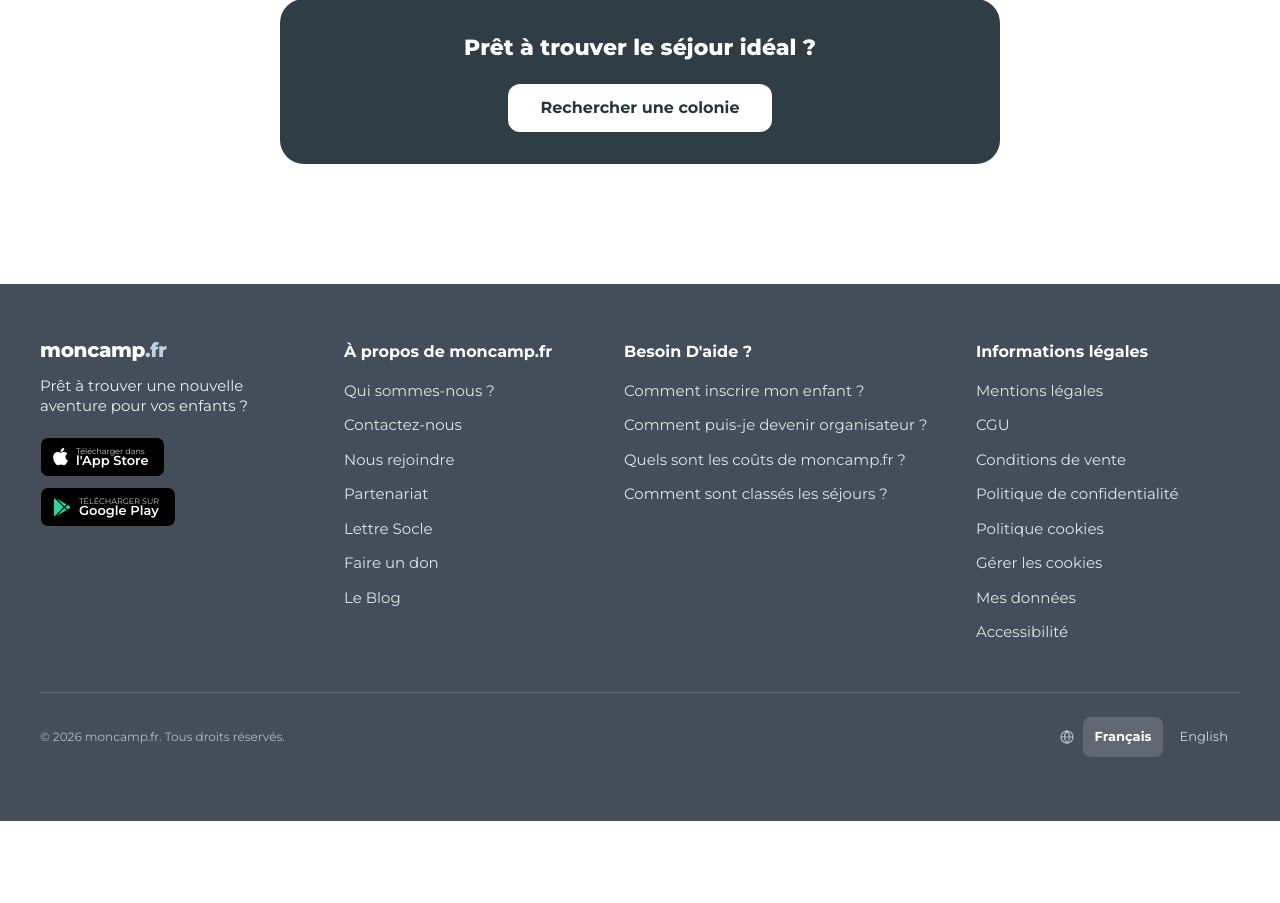
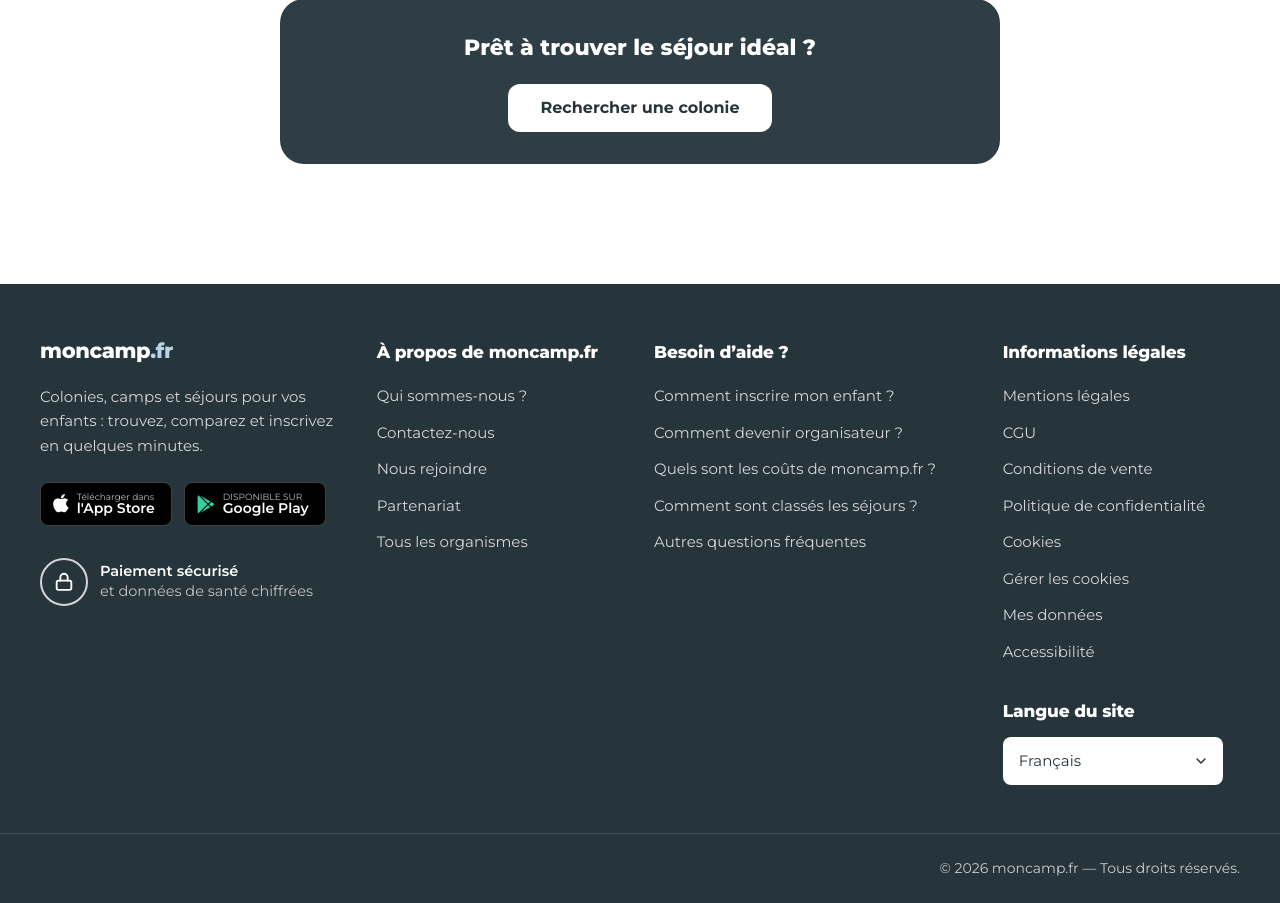
Before and after one commit to Cyprdu/colo, a PHP site: page /a_propos.php in a window 1280 px wide. Shown: the part 1673-2576 px from the top of the page. Before the commit the page ends 2494 px from the top, so only its background shows below. Run offline with PHP 8.4, Linux system fonts and the light colour scheme; some libraries are stand-ins or nearby versions.

Commit message:
Pied de page refait : 4 colonnes, badge paiement securise, selecteur de langue, reseaux sociaux
Co-Authored-By: Claude Opus 5.5 <noreply@anthropic.com>

```diff
--- a/partials/footer.php
+++ b/partials/footer.php
@@ -1,76 +1,84 @@
 <?php
-// partials/footer3.php : pied de page de l'accueil (fidèle à la maquette)
-// Les liens pointent vers des pages existantes ; legal.php regroupe les pages légales.
+$mc_reseaux = array_filter(['instagram' => '', 'facebook' => '', 'linkedin' => '', 'x-twitter' => '', 'youtube' => '']);
 ?>
-<footer class="bg-[#434e5a] text-white mt-16" role="contentinfo">
-    <div class="w-full max-w-[1320px] mx-auto px-6 sm:px-10 pt-14 pb-16">
-        <div class="grid gap-10 sm:grid-cols-2 lg:grid-cols-[1.1fr_1fr_1.3fr_1.1fr]">
-
-            <!-- Marque -->
+<footer class="bg-[#26343b] text-white mt-16" role="contentinfo">
+    <div class="w-full max-w-[1280px] mx-auto px-6 sm:px-10 pt-14 pb-12">
+        <div class="grid gap-x-10 gap-y-12 sm:grid-cols-2 lg:grid-cols-[1.25fr_1fr_1.3fr_1fr]">
             <div>
-                <a href="./" aria-label="moncamp.fr, accueil"><?php require_once __DIR__ . '/logo.php'; echo mc_logo('light', true, 32); ?></a>
-                <p class="mt-3 text-[15px] leading-snug text-white/90 max-w-[230px]">Prêt à trouver une nouvelle aventure pour vos enfants ?</p>
-                <div class="mt-5 flex flex-wrap gap-2.5">
-                    <button type="button" data-soon class="inline-flex items-center gap-2 h-10 pl-3 pr-4 rounded-lg bg-black border border-white/30 text-white hover:bg-[#161616] hover:border-white/60 transition cursor-pointer" aria-label="Télécharger dans l'App Store (bientôt disponible)">
-                        <i class="fa-brands fa-apple text-[20px]"></i>
-                        <span class="leading-none text-left"><span class="block text-[8px] text-white/80">Télécharger dans</span><span class="block text-[13px] font-semibold -mt-px">l'App Store</span></span>
+                <a href="./" aria-label="moncamp.fr, accueil" class="inline-block"><?php require_once __DIR__ . '/logo.php'; echo mc_logo('light', true, 34); ?></a>
+                <p class="mt-5 text-[15px] leading-relaxed text-white/80 max-w-[300px]">Colonies, camps et séjours pour vos enfants : trouvez, comparez et inscrivez en quelques minutes.</p>
+                <div class="mt-6 flex flex-wrap gap-3">
+                    <button type="button" data-soon class="inline-flex items-center gap-2 h-11 pl-3 pr-4 rounded-lg bg-black border border-white/25 hover:border-white/60 transition" aria-label="Télécharger dans l'App Store (bientôt disponible)">
+                        <i class="fa-brands fa-apple text-[21px]"></i>
+                        <span class="leading-none text-left"><span class="block text-[9px] text-white/75">Télécharger dans</span><span class="block text-[14px] font-semibold">l'App Store</span></span>
                     </button>
-                    <button type="button" data-soon class="inline-flex items-center gap-2 h-10 pl-3 pr-4 rounded-lg bg-black border border-white/30 text-white hover:bg-[#161616] hover:border-white/60 transition cursor-pointer" aria-label="Télécharger sur Google Play (bientôt disponible)">
+                    <button type="button" data-soon class="inline-flex items-center gap-2 h-11 pl-3 pr-4 rounded-lg bg-black border border-white/25 hover:border-white/60 transition" aria-label="Disponible sur Google Play (bientôt disponible)">
                         <i class="fa-brands fa-google-play text-[18px] text-[#34d1a0]"></i>
-                        <span class="leading-none text-left"><span class="block text-[8px] text-white/80 uppercase">Télécharger sur</span><span class="block text-[13px] font-semibold -mt-px">Google Play</span></span>
+                        <span class="leading-none text-left"><span class="block text-[9px] text-white/75 uppercase">Disponible sur</span><span class="block text-[14px] font-semibold">Google Play</span></span>
                     </button>
+                </div>
+                <div class="mt-8 flex items-center gap-3">
+                    <span class="flex-none inline-flex items-center justify-center w-12 h-12 rounded-full border-2 border-white/80"><svg width="22" height="22" viewBox="0 0 24 24" fill="none" stroke="currentColor" stroke-width="2" stroke-linecap="round" stroke-linejoin="round" aria-hidden="true"><rect x="4" y="10.5" width="16" height="10" rx="2"/><path d="M8 10.5V7a4 4 0 0 1 8 0v3.5"/></svg></span>
+                    <p class="text-[14.5px] font-semibold leading-snug">Paiement sécurisé<br><span class="font-normal text-white/70">et données de santé chiffrées</span></p>
                 </div>
             </div>
 
-            <!-- À propos -->
             <nav aria-label="À propos de moncamp.fr">
-                <h2 class="text-[16px] font-bold mb-4">À propos de moncamp.fr</h2>
-                <ul class="space-y-3 text-[15px] text-white/85">
-                    <li><a class="hover:text-white hover:underline underline-offset-4" href="a_propos">Qui sommes-nous ?</a></li>
-                    <li><a class="hover:text-white hover:underline underline-offset-4" href="contact">Contactez-nous</a></li>
-                    <li><a class="hover:text-white hover:underline underline-offset-4" href="aide#animateurs">Nous rejoindre</a></li>
-                    <li><a class="hover:text-white hover:underline underline-offset-4" href="contact">Partenariat</a></li>
-                    <li><a class="hover:text-white hover:underline underline-offset-4" href="contact">Lettre Socle</a></li>
-                    <li><a class="hover:text-white hover:underline underline-offset-4" href="contact">Faire un don</a></li>
-                    <li><a class="hover:text-white hover:underline underline-offset-4" href="contact">Le Blog</a></li>
+                <h2 class="font-display text-[17px] mb-5">À propos de moncamp.fr</h2>
+                <ul class="space-y-3.5 text-[15px]">
+                    <li><a class="text-white/80 hover:text-white transition-colors" href="a_propos">Qui sommes-nous ?</a></li>
+                    <li><a class="text-white/80 hover:text-white transition-colors" href="contact">Contactez-nous</a></li>
+                    <li><a class="text-white/80 hover:text-white transition-colors" href="aide#animateurs">Nous rejoindre</a></li>
+                    <li><a class="text-white/80 hover:text-white transition-colors" href="contact">Partenariat</a></li>
+                    <li><a class="text-white/80 hover:text-white transition-colors" href="organisme">Tous les organismes</a></li>
                 </ul>
             </nav>
 
-            <!-- Aide -->
             <nav aria-label="Besoin d'aide">
-                <h2 class="text-[16px] font-bold mb-4">Besoin D'aide ?</h2>
-                <ul class="space-y-3 text-[15px] text-white/85">
-                    <li><a class="hover:text-white hover:underline underline-offset-4" href="aide#parents">Comment inscrire mon enfant ?</a></li>
-                    <li><a class="hover:text-white hover:underline underline-offset-4" href="aide#organisateurs">Comment puis-je devenir organisateur ?</a></li>
-                    <li><a class="hover:text-white hover:underline underline-offset-4" href="aide#paiements">Quels sont les coûts de moncamp.fr ?</a></li>
-                    <li><a class="hover:text-white hover:underline underline-offset-4" href="classement">Comment sont classés les séjours ?</a></li>
+                <h2 class="font-display text-[17px] mb-5">Besoin d’aide ?</h2>
+                <ul class="space-y-3.5 text-[15px]">
+                    <li><a class="text-white/80 hover:text-white transition-colors" href="aide#parents">Comment inscrire mon enfant ?</a></li>
+                    <li><a class="text-white/80 hover:text-white transition-colors" href="aide#organisateurs">Comment devenir organisateur ?</a></li>
+                    <li><a class="text-white/80 hover:text-white transition-colors" href="aide#paiements">Quels sont les coûts de moncamp.fr ?</a></li>
+                    <li><a class="text-white/80 hover:text-white transition-colors" href="classement">Comment sont classés les séjours ?</a></li>
+                    <li><a class="text-white/80 hover:text-white transition-colors" href="aide">Autres questions fréquentes</a></li>
                 </ul>
             </nav>
 
-            <!-- Légal -->
-            <nav aria-label="Informations légales">
-                <h2 class="text-[16px] font-bold mb-4">Informations légales</h2>
-                <ul class="space-y-3 text-[15px] text-white/85">
-                    <li><a class="hover:text-white hover:underline underline-offset-4" href="legal#mentions">Mentions légales</a></li>
-                    <li><a class="hover:text-white hover:underline underline-offset-4" href="legal#cgu">CGU</a></li>
-                    <li><a class="hover:text-white hover:underline underline-offset-4" href="legal#cgv">Conditions de vente</a></li>
-                    <li><a class="hover:text-white hover:underline underline-offset-4" href="legal#confidentialite">Politique de confidentialité</a></li>
-                    <li><a class="hover:text-white hover:underline underline-offset-4" href="legal#cookies">Politique cookies</a></li>
-                    <li><a class="hover:text-white hover:underline underline-offset-4" href="legal#cookies" data-cookies>Gérer les cookies</a></li>
-                    <li><a class="hover:text-white hover:underline underline-offset-4" href="mes_donnees">Mes données</a></li>
-                    <li><a class="hover:text-white hover:underline underline-offset-4" href="legal#accessibilite">Accessibilité</a></li>
-                </ul>
-            </nav>
+            <div>
+                <nav aria-label="Informations légales">
+                    <h2 class="font-display text-[17px] mb-5">Informations légales</h2>
+                    <ul class="space-y-3.5 text-[15px]">
+                        <li><a class="text-white/80 hover:text-white transition-colors" href="legal#mentions">Mentions légales</a></li>
+                        <li><a class="text-white/80 hover:text-white transition-colors" href="legal#cgu">CGU</a></li>
+                        <li><a class="text-white/80 hover:text-white transition-colors" href="legal#cgv">Conditions de vente</a></li>
+                        <li><a class="text-white/80 hover:text-white transition-colors" href="legal#confidentialite">Politique de confidentialité</a></li>
+                        <li><a class="text-white/80 hover:text-white transition-colors" href="legal#cookies">Cookies</a></li>
+                        <li><a class="text-white/80 hover:text-white transition-colors" href="legal#cookies" data-cookies>Gérer les cookies</a></li>
+                        <li><a class="text-white/80 hover:text-white transition-colors" href="mes_donnees">Mes données</a></li>
+                        <li><a class="text-white/80 hover:text-white transition-colors" href="legal#accessibilite">Accessibilité</a></li>
+                    </ul>
+                </nav>
+                <h2 class="font-display text-[17px] mt-9 mb-3"><label for="mc-langue">Langue du site</label></h2>
+                <div class="relative w-full max-w-[220px]">
+                    <select id="mc-langue" class="w-full h-12 appearance-none rounded-lg bg-white text-[#26343b] text-[15px] pl-4 pr-10 border-0 focus:ring-2 focus:ring-[#8fb3d0] cursor-pointer" onchange="location.href=this.value">
+                        <?php foreach (['fr' => 'Français', 'en' => 'English'] as $code => $nom): ?>
+                        <option value="<?= htmlspecialchars(mc_switch_url($code)) ?>" lang="<?= $code ?>"<?= mc_lang() === $code ? ' selected' : '' ?>><?= $nom ?></option>
+                        <?php endforeach; ?>
+                    </select>
+                    <svg class="pointer-events-none absolute right-3.5 top-1/2 -translate-y-1/2 text-[#26343b]" width="16" height="16" viewBox="0 0 24 24" fill="none" stroke="currentColor" stroke-width="2.2" stroke-linecap="round" stroke-linejoin="round" aria-hidden="true"><path d="M6 9l6 6 6-6"/></svg>
+                </div>
+            </div>
         </div>
-
-        <div class="mt-12 pt-6 border-t border-white/15 flex flex-wrap items-center justify-between gap-3">
-            <p class="text-[12px] text-white/60">&copy; <?= date('Y') ?> moncamp.fr. <?= t('Tous droits réservés.') ?></p>
-            <nav aria-label="<?= t('Langue') ?>" class="flex items-center gap-1 text-[13px]">
-                <svg width="16" height="16" viewBox="0 0 24 24" fill="none" stroke="currentColor" stroke-width="1.8" class="text-white/60 mr-1" aria-hidden="true"><circle cx="12" cy="12" r="9"/><path d="M3 12h18M12 3c2.5 2.7 3.8 5.7 3.8 9s-1.3 6.3-3.8 9c-2.5-2.7-3.8-5.7-3.8-9S9.5 5.7 12 3z"/></svg>
-                <?php foreach (['fr' => 'Français', 'en' => 'English'] as $code => $nom): $on = mc_lang() === $code; ?>
-                <a href="<?= htmlspecialchars(mc_switch_url($code)) ?>" hreflang="<?= $code ?>" lang="<?= $code ?>" class="inline-flex items-center min-h-[40px] px-3 rounded-lg <?= $on ? 'bg-white/15 font-bold text-white' : 'text-white/75 hover:text-white hover:bg-white/10' ?>"<?= $on ? ' aria-current="true"' : '' ?>><?= $nom ?></a>
+    </div>
+    <div class="border-t border-white/15">
+        <div class="w-full max-w-[1280px] mx-auto px-6 sm:px-10 pt-6 flex flex-col-reverse sm:flex-row items-center justify-between gap-4" style="padding-bottom:calc(1.5rem + env(safe-area-inset-bottom))">
+            <div class="flex items-center gap-5 text-[20px] text-white/85">
+                <?php foreach ($mc_reseaux as $ico => $url): ?>
+                <a href="<?= htmlspecialchars($url) ?>" target="_blank" rel="noopener" class="hover:text-white" aria-label="<?= ucfirst($ico) ?>"><i class="fa-brands fa-<?= $ico ?>"></i></a>
                 <?php endforeach; ?>
-            </nav>
+            </div>
+            <p class="text-[14px] text-white/75">&copy; <?= date('Y') ?> moncamp.fr — <?= t('Tous droits réservés.') ?></p>
         </div>
     </div>
 </footer>
```
Also changed, not shown: lang/en.php (+9 -0 lines).
